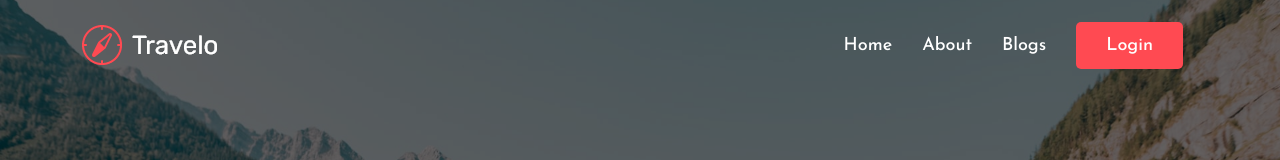
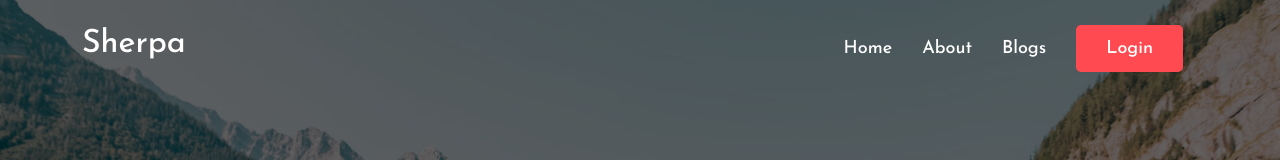
Before and after one commit to rashedsabbir/Independent-Service-Provider, a React (Create React App) app: page / in a window 1280 px wide. Shown: the top 160 px of the page. Built offline with nearby package versions, Linux system fonts and the light colour scheme; no server answers.

Commit message:
header added

```diff
--- a/src/components/shared/Header/Header.js
+++ b/src/components/shared/Header/Header.js
@@ -2,8 +2,7 @@ import React, { useState } from 'react';
 import { Container, Nav, Navbar } from 'react-bootstrap';
 import { Link, NavLink } from 'react-router-dom';
 import useAuth from '../../../Hooks/useAuth';
-import logo from '../../../img/white-logo.webp';
-import blackLogo from '../../../img/travel_logo.webp';
+
 import './Header.css';
 
 const Header = () => {
@@ -27,7 +26,7 @@ const Header = () => {
             <Navbar collapseOnSelect expand="lg" variant="dark">
                <Container>
                   <Navbar.Brand href="/home">
-                     {sticky ? <img src={blackLogo} alt="" /> : <img src={logo} alt="" />}
+                     {sticky ? <h2 className='text-danger'>Sherpa</h2> : <h2>Sherpa</h2>}
                   </Navbar.Brand>
                   <Navbar.Toggle aria-controls="responsive-navbar-nav" />
                   <Navbar.Collapse id="responsive-navbar-nav">
```
Also changed, not shown: src/img/white-logo.png (added).
